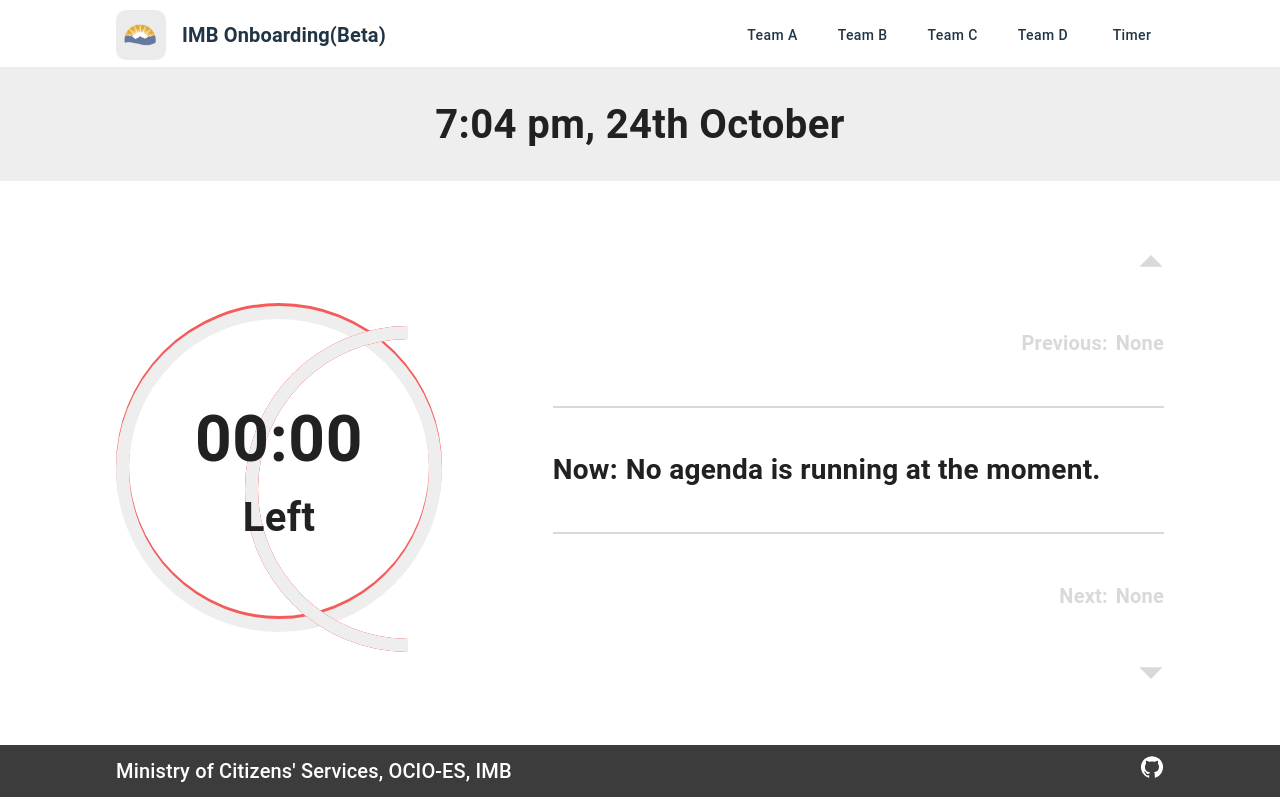
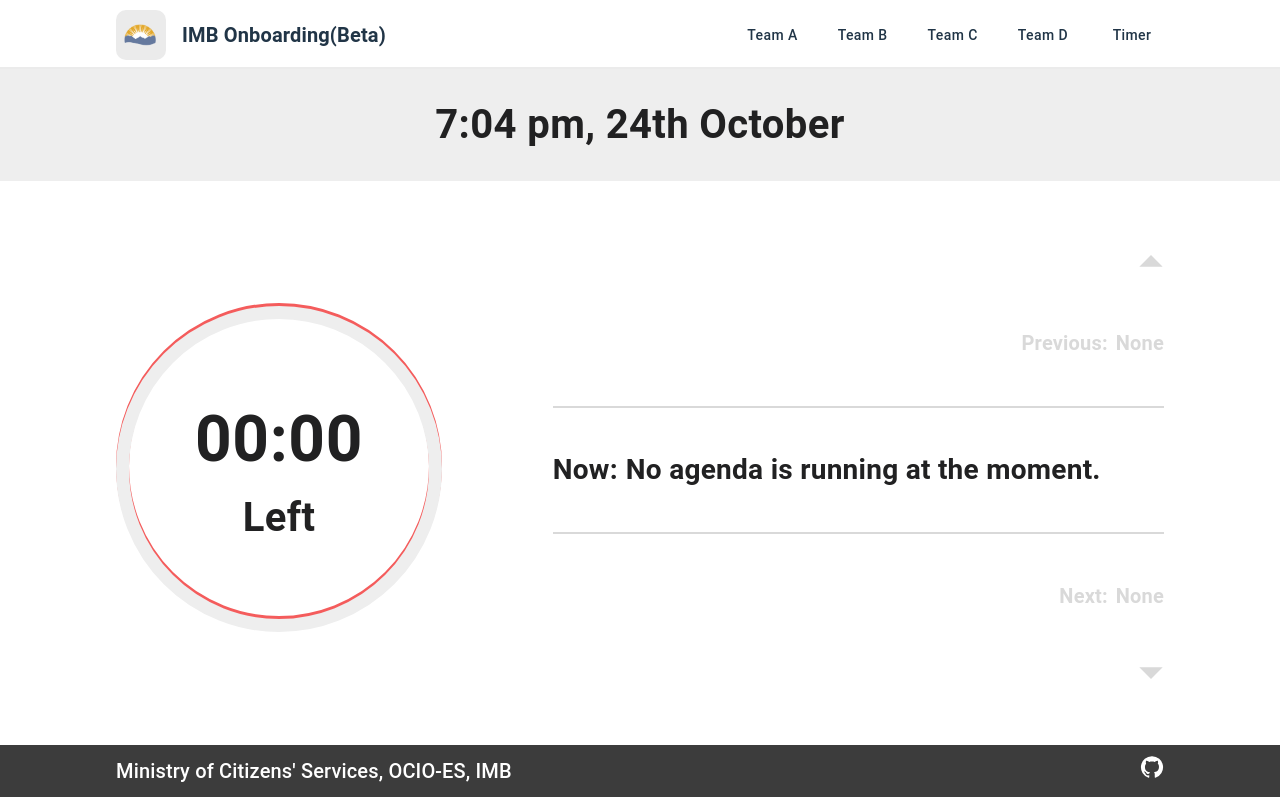
Before and after one commit to bcgov/citz-imb-build-with-us-1, a React (Vite) app in the folder frontend/: page /timer in a window 1280 px wide. Built offline with nearby package versions, Linux system fonts and the light colour scheme.

Commit message:
Update Timer.jsx

```diff
--- a/frontend/src/Pages/Timer.jsx
+++ b/frontend/src/Pages/Timer.jsx
@@ -173,9 +173,9 @@ const Timer = () => {
                 <Box className='timerCircleOuter'></Box>
                 <Box className='timerCircleInner'></Box>
                 <Box className='timerCircleAccent'></Box>
-                <Box id='timerCircleProgressFirst'></Box>
+{/* <Box id='timerCircleProgressFirst'></Box>
                 <Box id='timerCircleProgressSecond'></Box>
-                <Box id='timerCircleProgressFiller'></Box>
+                <Box id='timerCircleProgressFiller'></Box> */}
               </Box>
               {/* <Box sx={{ width: '76%', height: '24%', display: 'flex', alignItems: 'end', justifyContent: 'center' }}>
                 <Button sx={{
```
